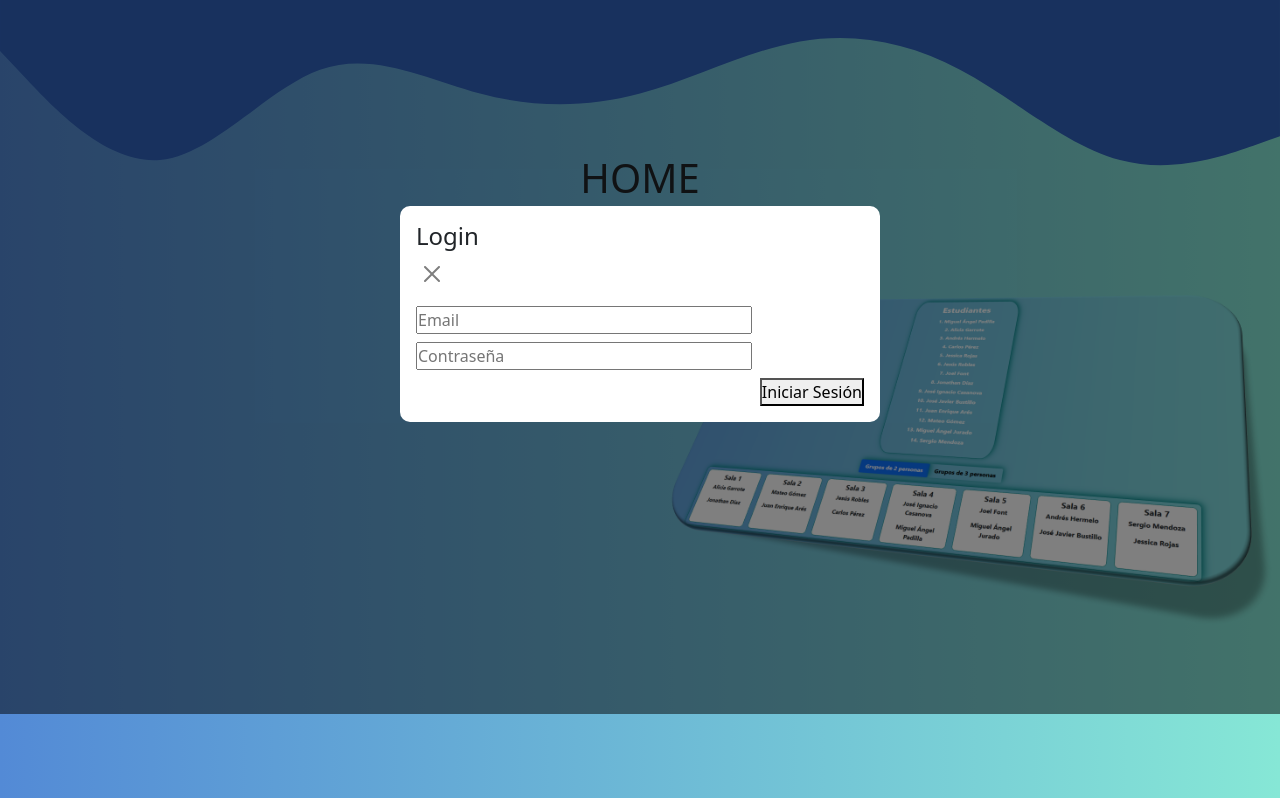
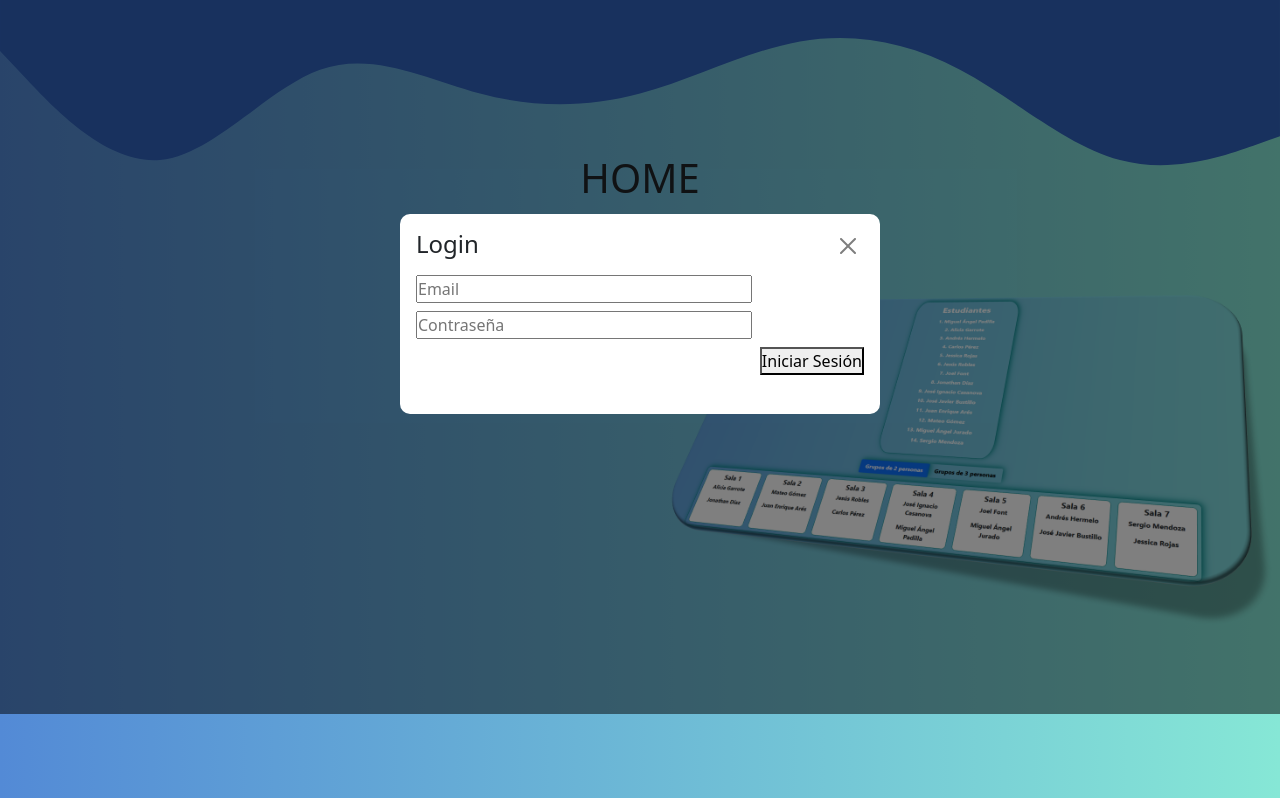
Before and after one commit to PedroParraPerez/Class-Groups, a React app: page / in a window 1280 px wide. Both pictures are taken after a click on the element "Iniciar Sesión". Shown: the part 86-884 px from the top of the page. Built offline with nearby package versions, Linux system fonts and the light colour scheme; no server answers; a web font is replaced by a local one.

Commit message:
Update modalForLogin.css

```diff
--- a/src/front/styles/modalForLogin.css
+++ b/src/front/styles/modalForLogin.css
@@ -13,10 +13,10 @@
 .modal.is_open{
     display: flex;
 }
-.modal-container{
+ .modal-container{
     position: relative;
     padding: 1rem;
-    min-width: 320px;
+     min-width: 320px;
     max-width: 480px;
     min-height: 200px;
     max-height: 600px;
@@ -24,8 +24,8 @@
     border-radius: 10px;
 
 }
-.modal-close{
+.modalclose{
     position: absolute;
-    top: 0rem;
-    right: 0rem;
+    top: 1rem;
+    right: 1rem;
 }
```
